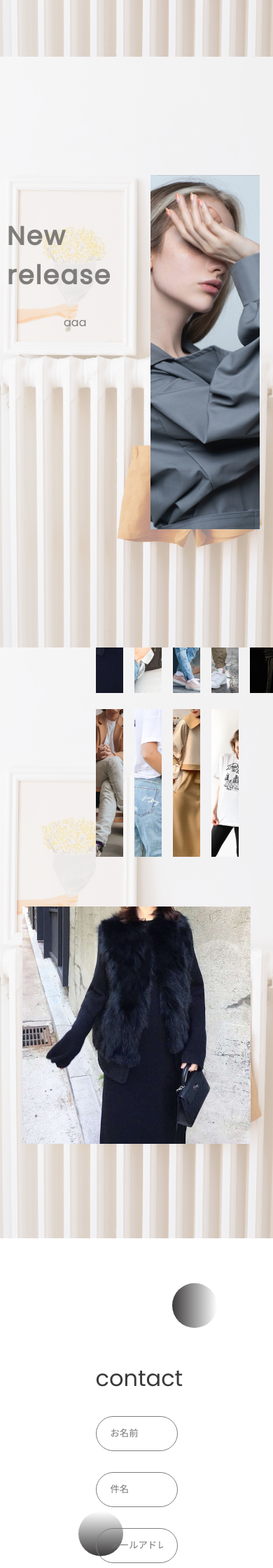
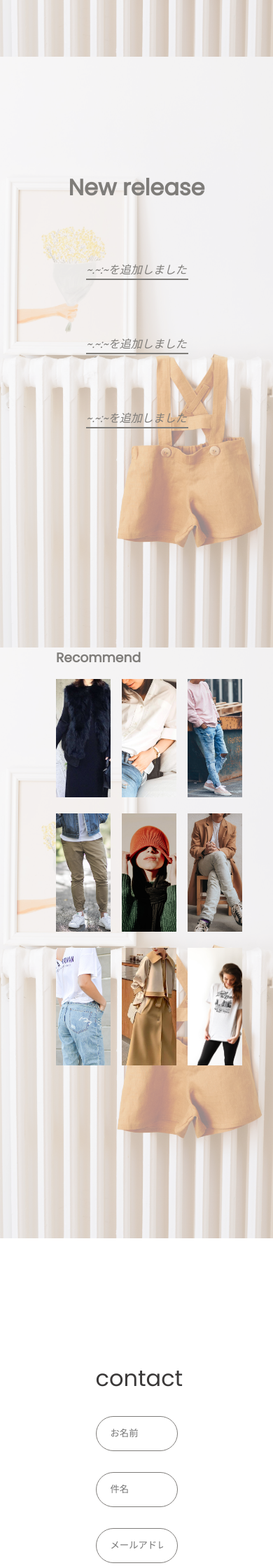
Before and after one commit to MK-1305/poppo-site, a PHP site: page / in a window 390 px wide. Shown: the part 2451-4691 px from the top of the page at 70% size. Run offline with PHP 8.4, Linux system fonts and the light colour scheme.

Commit message:
レイアウト完成

```diff
--- a/hamburger.js
+++ b/hamburger.js
@@ -1,9 +1,21 @@
 const hamburger = document.querySelector(".hamburger");
 const content = document.querySelector(".header-content .header-nav ul");
-// const side = document.querySelector(".hamburger-sidebar");
+
 
 hamburger.addEventListener("click", ()=> {
     hamburger.classList.toggle("active");
+
+    if (hamburger.classList.contains("active") === (false)) {
+        hamburger.classList.add("close");
+    } else {
+        hamburger.classList.remove("close");
+    }
+
     content.classList.toggle("active");
-    // side.classList.toggle("active");
+
+    if (content.classList.contains("active") === (false)) {
+        content.classList.add("close");
+    } else {
+        content.classList.remove("close");
+    }
 })
--- a/index.html
+++ b/index.html
@@ -68,12 +68,11 @@
       </section>
 
       <section>
-        <div class="text">
-          <h2>New release</h2>
-          <p class="text-about">aaa</p>
-        </div>
-        <div class="img-wrap">
-          <div class="img"></div>
+        <div class="new-release">
+          <h3>New release</h3>
+          <p>~.~:~を追加しました</p>
+          <p>~.~:~を追加しました</p>
+          <p>~.~:~を追加しました</p>
         </div>
       </section>
 
--- a/main.js
+++ b/main.js
@@ -1,9 +1,10 @@
 // 配列の方が後々取り出す要素が取り出しやすいためスプレッド構文で書く（普通に書くとnodelistで取れる）
 let imagesItems = [...document.querySelectorAll(".img-wrap")];
 let titles = [...document.querySelectorAll(".text")];
-const contact = document.querySelector('.contact');
-const mainImage = document.querySelector('.recommend-image img');
-const thumbImages = document.querySelectorAll('.recommend-thumbnails img');
+const contact = document.querySelector(".contact");
+const mainImage = document.querySelector(".recommend-image img");
+const thumbImages = document.querySelectorAll(".recommend-thumbnails img");
+const release = document.querySelector(".new-release");
 
 // 監視対象になったらactiveをつける処理
 let setItemActive = (entries) => {
@@ -42,6 +43,7 @@ titles.map((title, index) => {
 });
 // 何を監視するか
 observer.observe(contact);
+observer.observe(release);
 
 // recommend
 thumbImages.forEach((thumbImage) => {
--- a/style.css
+++ b/style.css
@@ -298,15 +319,6 @@ section {
   transition: 1s ease-out;
 }
 
-.text {
-  width: 50%;
-  height: 90vh;
-  display: flex;
-  flex-direction: column;
-  justify-content: center;
-  align-items: center;
-  z-index: 100;
-}
 
 .text.active h2,
 .text.active .text-about {
@@ -324,22 +336,83 @@ h2 {
   font-family: "Poppins", sans-serif;
 }
 
-/* h2.active {
-  opacity: 1;
-  transform: translateX(0);
-  transition: opacity 3s;
-} */
-
 .text-about {
   opacity: 0;
 }
 
-/* .text-about.active {
-  opacity: 1;
-  transition: opacity 3s;
-} */
+.text {
+  width: 50%;
+  height: 90vh;
+  display: flex;
+  flex-direction: column;
+  justify-content: center;
+  align-items: center;
+  z-index: 100;
+}
 
-/* recommend--------------------------- */
+.section .text:nth-child(2) {
+  width: 50%;
+  height: 40vh;
+  display: flex;
+  flex-direction: column;
+  justify-content: center;
+  align-items: center;
+  z-index: 100;
+}
+
+/* New release */
+
+.new-release {
+  width: 100%;
+  height: 80vh;
+  display: flex;
+  flex-direction: column;
+  justify-content: center;
+  align-items: center;
+  z-index: 100;
+}
+
+.new-release h3 {
+  opacity: 0;
+  margin-top: 1rem;
+}
+
+.new-release.active h3 {
+  font-size: 2rem;
+  animation: fade-in 3s ease forwards;
+}
+
+.new-release p {
+  opacity: 0;
+}
+
+.new-release.active p {
+  font-style: oblique;
+  margin-top: 5rem;
+  position: relative;
+  animation: fade-in 3s ease forwards;
+}
+
+.new-release.active p::after {
+  width: 100%;
+  content: "";
+  position: absolute;
+  display: block;
+  border: 1px solid var(--light-grey);
+  left: 0;
+  animation: solid-animation 3s ease forwards;
+}
+
+@keyframes  solid-animation {
+  0% {
+    transform: scale(0,0);
+  }
+  100% {
+    transform: scale(1,1);
+  }
+}
+
+/* recommend*/
 
 .recommend {
   display: flex;
@@ -376,7 +449,26 @@ h2 {
   cursor: pointer;
 }
 
-@media (min-width: 800px) {
+@media (max-width: 600px) {
+  .recommend {
+    height: 100vh;
+  }
+  .recommend-thumbnails {
+    grid-template-columns: repeat(3, 1fr);
+  }
+  .recommend-content {
+    margin: 0 5rem;
+  }
+  .recommend-thumbnails img {
+    width: 20vw;
+    height: 20vh;
+  }
+  .recommend-image img {
+    display: none;
+  }
+}
+
+@media (min-width: 600px) {
 
   .recommend {
     flex-direction: row;
@@ -514,6 +606,18 @@ h2 {
   z-index: 9994;
 }
 
+@media  (max-width: 600px){
+  .circle1 {
+    opacity: 0;
+  }
+  .circle2 {
+    opacity: 0;
+  }
+  .circle3 {
+    opacity: 0;
+  }
+}
+
 /* footer----------------------- */
 
 footer {
```
Also changed, not shown: other parts of style.css (+42 -21 lines).
